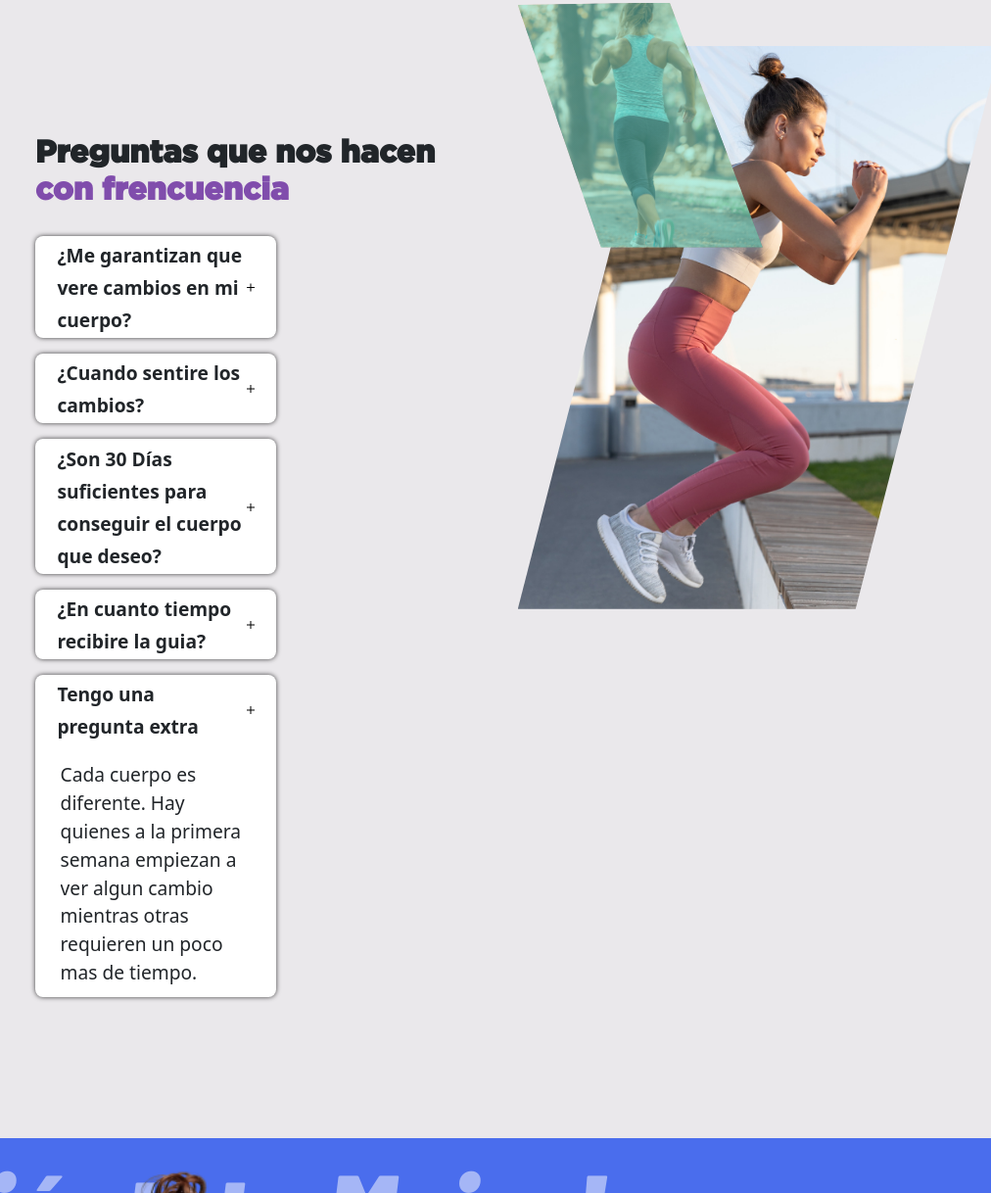
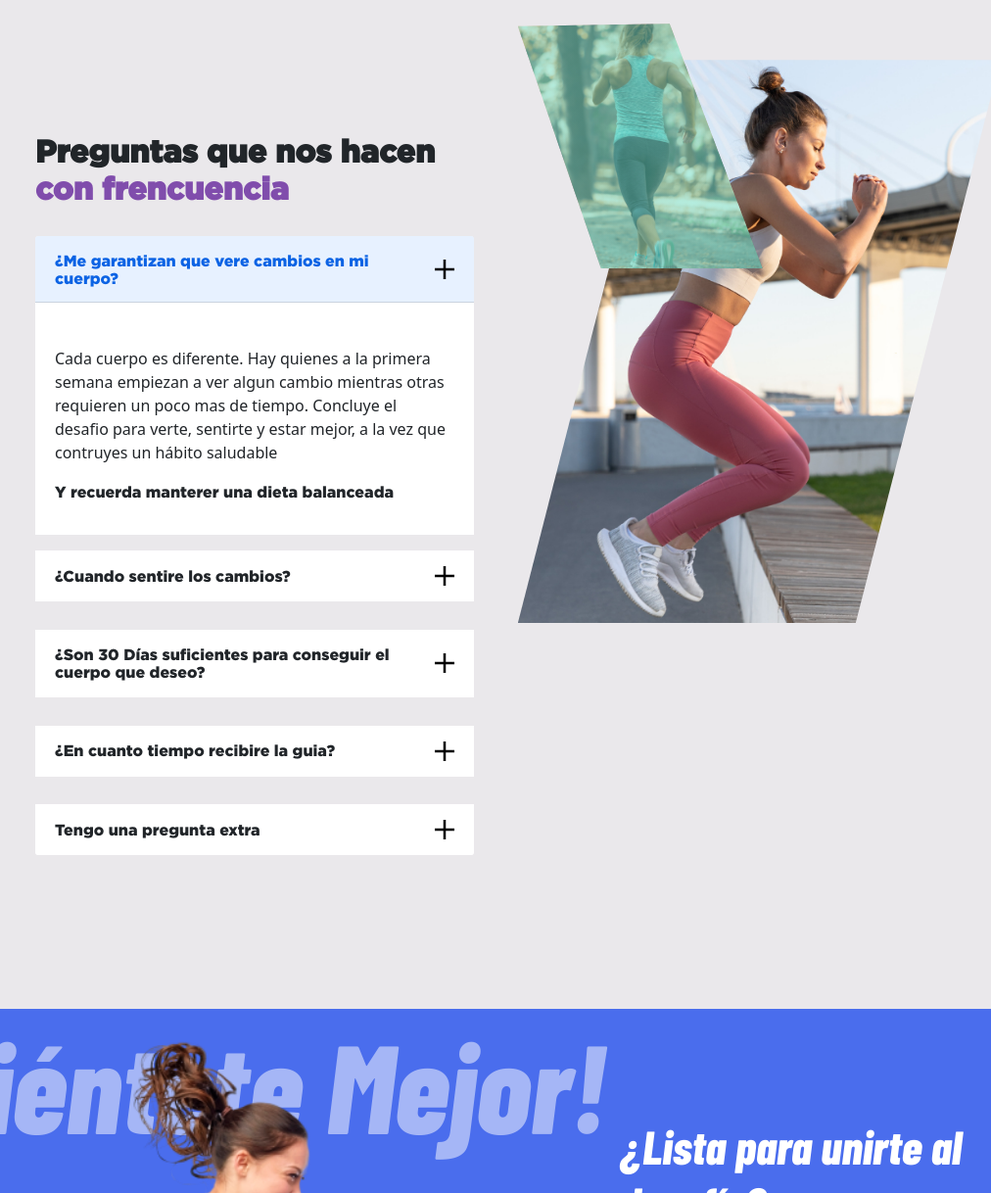
Before and after one commit to FrancoCurci/CuidaTuCuerpo, a website built with Parcel: page index.html in a window 1280 px wide. Shown: the part 7360-8578 px from the top of the page at 98% size, without its empty margins (156-1168 px from the left). Built offline with nearby package versions, Linux system fonts and the light colour scheme.

Commit message:
pagina finalizada

```diff
--- a/css/main.css
+++ b/css/main.css
@@ -1638,43 +1638,27 @@ footer div {
 }
 
 @media (max-width:768px) {
+  footer {
+    flex-direction: column;
+    justify-content: flex-start;
+  }
   footer .d-flex {
     padding: 1rem 0;
   }
+  footer div {
+    width: 90%;
+  }
   .redes-sociales img {
     width: 20%!important;
   }
+  .redes-sociales {
+    text-align: start;
+  }
 }
 
 /*acordeon*/
 
 /*Acco*/
-
-.ac-container label {
-  position: relative;
-  z-index: 20;
-  display: block;
-  cursor: pointer;
-  line-height: 33px;
-  filter: progid:DXImageTransform.Microsoft.gradient( startColorstr='#fff', endColorstr='#eaeaea', GradientType=0);
-}
-
-.ac-container label:hover {
-  background: #fff;
-}
-
-.contenedor-preguntas .preguntas {
-  background-color: white;
-  width: 55%;
-  border-radius: .5rem;
-  margin-bottom: 1rem;
-  -webkit-box-shadow: 0px 0px 5px 0px rgba(0, 0, 0, 0.75);
-  -moz-box-shadow: 0px 0px 5px 0px rgba(0, 0, 0, 0.75);
-  box-shadow: 0px 0px 5px 0px rgba(0, 0, 0, 0.75);
-  padding: .2rem 1.4rem;
-  font-size: 1.2rem;
-  font-weight: bold;
-}
 
 .contenedor-preguntas .preguntas {
   justify-content: space-between;
@@ -1686,64 +1670,6 @@ footer div {
   font-size: 1.1rem;
 }
 
-.ac-container label:hover:after, .ac-container input:checked+label:hover:after {
-  content: '';
-  position: absolute;
-  width: 24px;
-  height: 24px;
-  right: 13px;
-  top: 7px;
-}
-
-.ac-container input {
-  display: none;
-}
-
-.ac-container article {
-  margin-top: -1px;
-  overflow: hidden;
-  height: 0;
-  position: relative;
-  z-index: 10;
-  -webkit-transition: height 0.3s ease-in-out, box-shadow 0.6s linear;
-  -moz-transition: height 0.3s ease-in-out, box-shadow 0.6s linear;
-  -o-transition: height 0.3s ease-in-out, box-shadow 0.6s linear;
-  -ms-transition: height 0.3s ease-in-out, box-shadow 0.6s linear;
-  transition: height 0.3s ease-in-out, box-shadow 0.6s linear;
-}
-
-.ac-container article p {
-  padding-top: 1rem;
-  font-weight: normal;
-}
-
-.ac-container input:checked~article {
-  -webkit-transition: height 0.5s ease-in-out, box-shadow 0.1s linear;
-  -moz-transition: height 0.5s ease-in-out, box-shadow 0.1s linear;
-  -o-transition: height 0.5s ease-in-out, box-shadow 0.1s linear;
-  -ms-transition: height 0.5s ease-in-out, box-shadow 0.1s linear;
-  transition: height 0.5s ease-in-out, box-shadow 0.1s linear;
-  margin: .2rem;
-}
-
-.ac-container input:checked~article.ac-small {
-  height: 250px;
-}
-
-.ac-container input:checked~article.ac-medium {
-  height: 250px;
-}
-
-.ac-container input:checked~article.ac-large {
-  height: 250px;
-}
-
-@media (max-width:425px) {
-  .ac-container input:checked~article.ac-small {
-    height: 300px;
-  }
-}
-
 /*ACORDEON BOOTSTRAP*/
 
 .accordion-button.collapsed::after {
@@ -1756,6 +1682,12 @@ footer div {
 
 .contenedor-preguntas {
   width: 50%;
+}
+
+@media(max-width:768px) {
+  .contenedor-preguntas {
+    width: 100%;
+  }
 }
 
 .accordion-item {
--- a/index.html
+++ b/index.html
@@ -458,98 +458,114 @@
 
     <section class="section11">
 
-
       <div class="contenedor position-relative">
 
         <h2>Preguntas que nos hacen <br> <span>con frencuencia </span></h2>
         <div class="contenedor-preguntas position-relative ac-container">
 
-          <div class="preguntas">
-            <input id="ac-0" name="accordion-1" type="radio" checked="">
-            <label for="ac-0" class="d-flex justify-content-between">
-              <p class="m-0">¿Me garantizan que vere cambios en mi cuerpo?</p>
-              <img src="img/icons/plus.svg" class="iconossvg" alt="">
-            </label>
 
-            <article class="ac-small">
+          <div class="accordion" id="accordionExample">
+            <div class="accordion-item">
+              <h2 class="accordion-header" id="headingOne">
+                <button class="accordion-button" type="button" data-bs-toggle="collapse" data-bs-target="#collapseOne"
+                  aria-expanded="true" aria-controls="collapseOne">
+                  ¿Me garantizan que vere cambios en mi cuerpo?
+                </button>
+              </h2>
+              <div id="collapseOne" class="accordion-collapse collapse show" aria-labelledby="headingOne"
+                data-bs-parent="#accordionExample">
+                <div class="accordion-body">
                   <p>Cada cuerpo es diferente. Hay quienes a la primera semana empiezan a ver algun cambio
                     mientras otras
-                requieren un poco mas de tiempo. Concluye el desafio para verte, sentirte y estar mejor,
+                    requieren un poco mas de tiempo. Concluye el desafio para verte, sentirte y estar
+                    mejor,
+                    a la vez que
+                    contruyes un hábito saludable</p>
+                  <p><span class="text-bold">Y recuerda manterer una dieta balanceada</span></p>
+                </div>
+              </div>
+            </div>
+            <div class="accordion-item">
+              <h2 class="accordion-header" id="headingTwo">
+                <button class="accordion-button collapsed" type="button" data-bs-toggle="collapse"
+                  data-bs-target="#collapseTwo" aria-expanded="false" aria-controls="collapseTwo">
+                  ¿Cuando sentire los cambios?
+                </button>
+              </h2>
+              <div id="collapseTwo" class="accordion-collapse collapse" aria-labelledby="headingTwo"
+                data-bs-parent="#accordionExample">
+                <div class="accordion-body">
+                  <p>Cada cuerpo es diferente. Hay quienes a la primera semana empiezan a ver algun cambio
+                    mientras otras
+                    requieren un poco mas de tiempo. Concluye el desafio para verte, sentirte y estar
+                    mejor,
+                    a la vez que
+                    contruyes un hábito saludable</p>
+                  <p><span class="text-bold">Y recuerda manterer una dieta balanceada</span></p>
+                </div>
+              </div>
+            </div>
+            <div class="accordion-item">
+              <h2 class="accordion-header" id="headingThree">
+                <button class="accordion-button collapsed" type="button" data-bs-toggle="collapse"
+                  data-bs-target="#collapseThree" aria-expanded="false" aria-controls="collapseThree">
+                  ¿Son 30 Días suficientes para conseguir el cuerpo que deseo?
+                </button>
+              </h2>
+              <div id="collapseThree" class="accordion-collapse collapse" aria-labelledby="headingThree"
+                data-bs-parent="#accordionExample">
+                <div class="accordion-body">
+                  <p>Cada cuerpo es diferente. Hay quienes a la primera semana empiezan a ver algun cambio
+                    mientras otras
+                    requieren un poco mas de tiempo. Concluye el desafio para verte, sentirte y estar
+                    mejor,
                     a la vez que
                     contruyes un hábito saludable</p>
                   <p><span>Y recuerda manterer una dieta balanceada</span></p>
-            </article>
                 </div>
-
-          <div class="preguntas">
-            <input id="ac-1" name="accordion-1" type="radio" checked="">
-            <label for="ac-1" class="d-flex justify-content-between">
-              <p class="m-0">¿Cuando sentire los cambios?</p>
-              <img src="img/icons/plus.svg" class="iconossvg" alt="">
-            </label>
-
-            <article class="ac-small">
+              </div>
+            </div>
+            <div class="accordion-item">
+              <h2 class="accordion-header" id="headingFour">
+                <button class="accordion-button collapsed" type="button" data-bs-toggle="collapse"
+                  data-bs-target="#collapseFour" aria-expanded="false" aria-controls="collapseFour">
+                  ¿En cuanto tiempo recibire la guia?
+                </button>
+              </h2>
+              <div id="collapseFour" class="accordion-collapse collapse" aria-labelledby="headingFour"
+                data-bs-parent="#accordionExample">
+                <div class="accordion-body">
                   <p>Cada cuerpo es diferente. Hay quienes a la primera semana empiezan a ver algun cambio
                     mientras otras
-                requieren un poco mas de tiempo. Concluye el desafio para verte, sentirte y estar mejor,
+                    requieren un poco mas de tiempo. Concluye el desafio para verte, sentirte y estar
+                    mejor,
                     a la vez que
                     contruyes un hábito saludable</p>
                   <p><span>Y recuerda manterer una dieta balanceada</span></p>
-            </article>
                 </div>
-
-          <div class="preguntas">
-            <input id="ac-2" name="accordion-1" type="radio" checked="">
-            <label for="ac-2" class="d-flex justify-content-between">
-              <p class="m-0">¿Son 30 Días suficientes para conseguir el cuerpo que deseo?</p>
-              <img src="img/icons/plus.svg" class="iconossvg" alt="">
-            </label>
-
-            <article class="ac-small">
+              </div>
+            </div>
+            <div class="accordion-item">
+              <h2 class="accordion-header" id="headingFive">
+                <button class="accordion-button collapsed" type="button" data-bs-toggle="collapse"
+                  data-bs-target="#collapseFive" aria-expanded="false" aria-controls="collapseFive">
+                  Tengo una pregunta extra
+                </button>
+              </h2>
+              <div id="collapseFive" class="accordion-collapse collapse" aria-labelledby="headingFive"
+                data-bs-parent="#accordionExample">
+                <div class="accordion-body">
                   <p>Cada cuerpo es diferente. Hay quienes a la primera semana empiezan a ver algun cambio
                     mientras otras
-                requieren un poco mas de tiempo. Concluye el desafio para verte, sentirte y estar mejor,
+                    requieren un poco mas de tiempo. Concluye el desafio para verte, sentirte y estar
+                    mejor,
                     a la vez que
                     contruyes un hábito saludable</p>
                   <p><span>Y recuerda manterer una dieta balanceada</span></p>
-            </article>
                 </div>
-
-          <div class="preguntas">
-            <input id="ac-3" name="accordion-1" type="radio" checked="">
-            <label for="ac-3" class="d-flex justify-content-between">
-              <p class="m-0">¿En cuanto tiempo recibire la guia?</p>
-              <img src="img/icons/plus.svg" class="iconossvg" alt="">
-            </label>
-
-            <article class="ac-small">
-              <p>Cada cuerpo es diferente. Hay quienes a la primera semana empiezan a ver algun cambio
-                mientras otras
-                requieren un poco mas de tiempo. Concluye el desafio para verte, sentirte y estar mejor,
-                a la vez que
-                contruyes un hábito saludable</p>
-              <p><span>Y recuerda manterer una dieta balanceada</span></p>
-            </article>
               </div>
-
-          <div class="preguntas">
-            <input id="ac-4" name="accordion-1" type="radio" checked="">
-            <label for="ac-4" class="d-flex justify-content-between">
-              <p class="m-0">Tengo una pregunta extra</p>
-              <img src="img/icons/plus.svg" class="iconossvg" alt="">
-            </label>
-
-            <article class="ac-small">
-              <p>Cada cuerpo es diferente. Hay quienes a la primera semana empiezan a ver algun cambio
-                mientras otras
-                requieren un poco mas de tiempo. Concluye el desafio para verte, sentirte y estar mejor,
-                a la vez que
-                contruyes un hábito saludable</p>
-              <p><span>Y recuerda manterer una dieta balanceada</span></p>
-            </article>
             </div>
-
-
+          </div>
 
 
 
@@ -575,6 +591,7 @@
 
 
       </div>
+
 
 
 
```
Also changed, not shown: pruebas.html (+64 -28 lines). Lines whose indentation alone changed are shown as unchanged.
